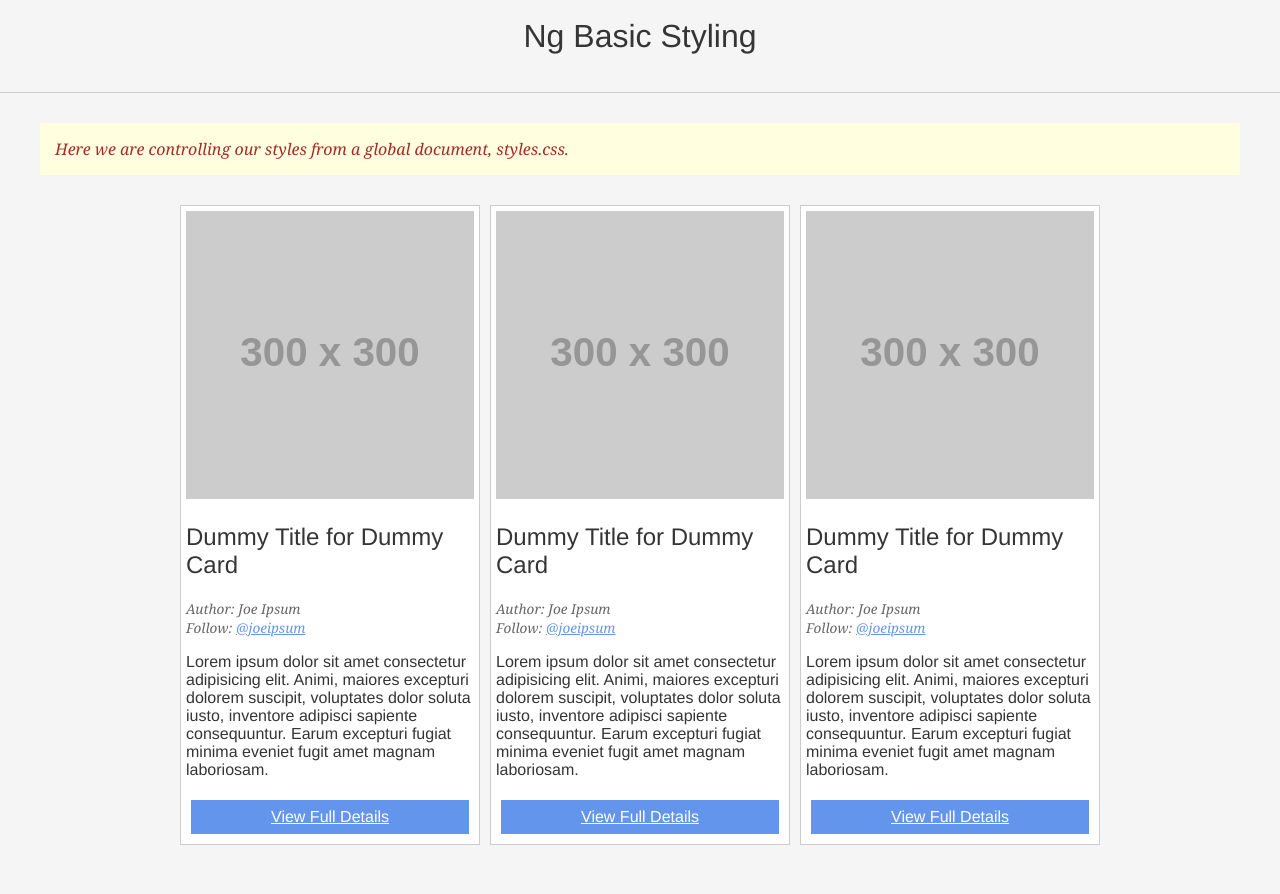
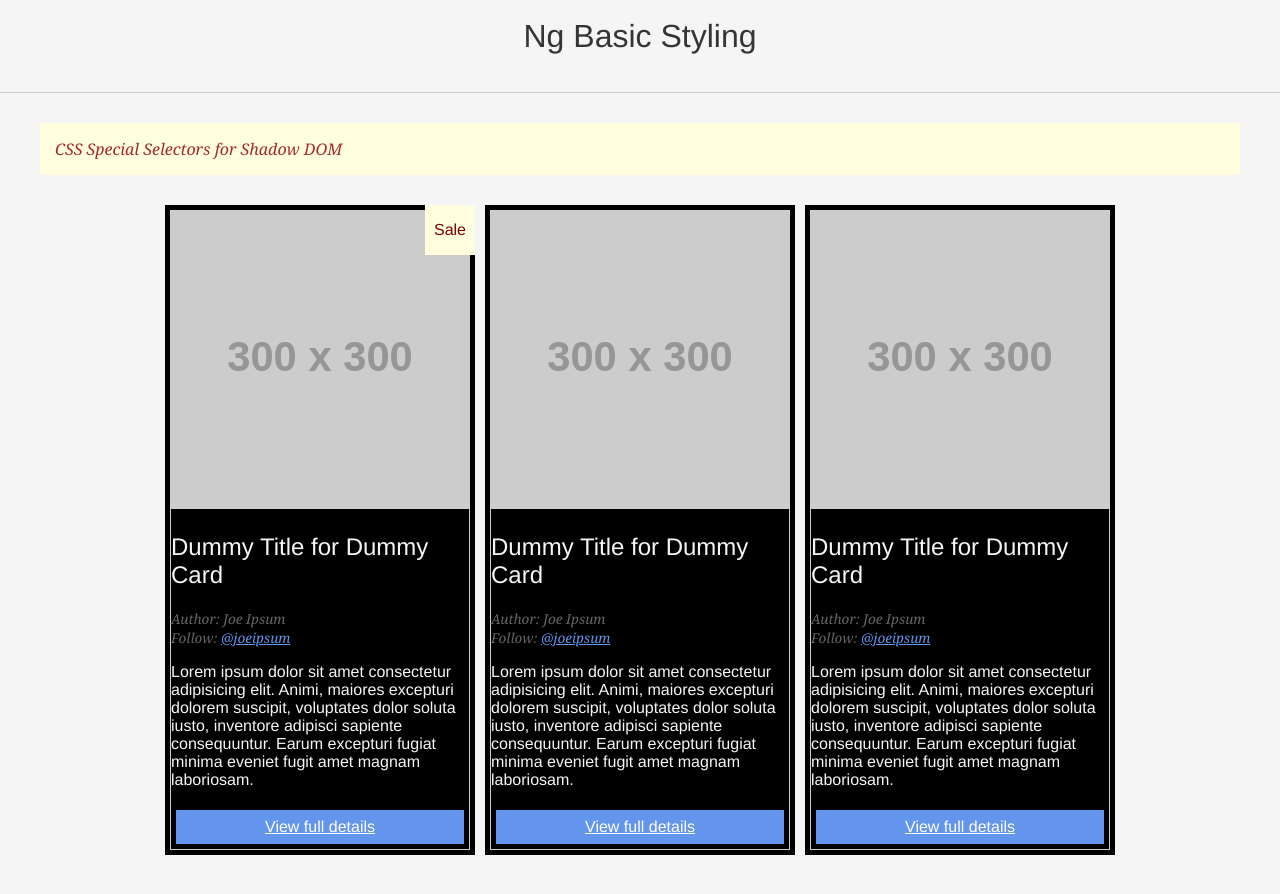
Before and after one commit to juanfevasquez/Ng-BasicStyling, an Angular app: page / in a window 1280 px wide. Shown: the part 260-1154 px from the top of the page. Built offline with nearby package versions, Linux system fonts and the light colour scheme.

Commit message:
Creates Cta component and adds styles

```diff
--- a/src/app/app.component.html
+++ b/src/app/app.component.html
@@ -2,9 +2,9 @@
   <img src="../assets/images/AngularJS-Shield.svg" alt="Angular.io Logo">
   <h1>Ng Basic Styling</h1>
 </header>
-<div class="container">
+<div class="container dark-theme">
   <section class="description">
-    Here we are controlling our styles from a global document, styles.css.
+    CSS Special Selectors for Shadow DOM
   </section>
   <section class="columns">
     <app-card></app-card>
--- a/src/app/app.module.ts
+++ b/src/app/app.module.ts
@@ -4,12 +4,14 @@ import { NgModule } from '@angular/core';
 
 import { AppComponent } from './app.component';
 import { CardComponent } from './card/card.component';
+import { CtaComponent } from './cta/cta.component';
 
 
 @NgModule({
   declarations: [
     AppComponent,
-    CardComponent
+    CardComponent,
+    CtaComponent
   ],
   imports: [
     BrowserModule
--- a/src/app/card/card.component.css
+++ b/src/app/card/card.component.css
@@ -1,10 +1,33 @@
-.card {
+  :host {
+    position: relative;
     width: 100%;
     max-width: 300px;
     padding: 5px;
     margin: 0 5px 15px;
+    background-color: white;
+  }
+
+  :host:first-of-type::after {
+    content: 'Sale';
+    position: absolute;
+    top: 0;
+    right: 0;
+    display: flex;
+    justify-content: center;
+    align-items: center;
+    width: 50px;
+    height: 50px;
+    background-color: lightyellow;
+    color: maroon;
+  }
+
+  :host-context(.dark-theme) {
+    background-color: black;
+    color: #f5f5f5;
+  }
+
+  .card {
     border: 1px solid #ccc;
-    background-color: white;
   }
 
   .card-thumbnail {
@@ -41,20 +64,3 @@
   .card-ctaContainer {
     padding: 5px;
   }
-
-  .cta {
-    display: inline-block;
-    width: 100%;
-    padding: 8px 16px;
-    box-sizing: border-box;
-    text-align: center;
-  }
-
-  .cta--link {
-    color: white;
-    background-color: cornflowerblue;
-  }
-
-  .cta--link:hover {
-    background-color: darkgray;
-  }
--- a/src/app/card/card.component.html
+++ b/src/app/card/card.component.html
@@ -12,6 +12,6 @@
     </p>
   </div>
   <div class="card-ctaContainer">
-    <a href="#" class="cta cta--link">View Full Details</a>
+    <app-cta [text]="text"></app-cta>
   </div>
 </div>
--- a/src/app/card/card.component.ts
+++ b/src/app/card/card.component.ts
@@ -5,9 +5,11 @@ import { ViewEncapsulation } from '@angular/core';
   selector: 'app-card',
   templateUrl: './card.component.html',
   styleUrls: ['./card.component.css'],
-  encapsulation: ViewEncapsulation.Native
+  // encapsulation: ViewEncapsulation.Native
 })
 export class CardComponent implements OnInit {
+
+  public text = 'View full details';
 
   constructor() { }
 
--- /dev/null
+++ b/src/app/cta/cta.component.css
@@ -0,0 +1,16 @@
+.cta {
+  display: inline-block;
+  width: 100%;
+  padding: 8px 16px;
+  box-sizing: border-box;
+  text-align: center;
+}
+
+.cta--link {
+  color: white;
+  background-color: cornflowerblue;
+}
+
+.cta--link:hover {
+  background-color: darkgray;
+}
--- /dev/null
+++ b/src/app/cta/cta.component.html
@@ -0,0 +1 @@
+<a href="#" class="cta cta--link">{{text}}</a>
--- /dev/null
+++ b/src/app/cta/cta.component.ts
@@ -0,0 +1,17 @@
+import { Component, OnInit, Input } from '@angular/core';
+
+@Component({
+  selector: 'app-cta',
+  templateUrl: './cta.component.html',
+  styleUrls: ['./cta.component.css']
+})
+export class CtaComponent implements OnInit {
+
+  @Input() text:string;
+
+  constructor() { }
+
+  ngOnInit() {
+  }
+
+}
```
